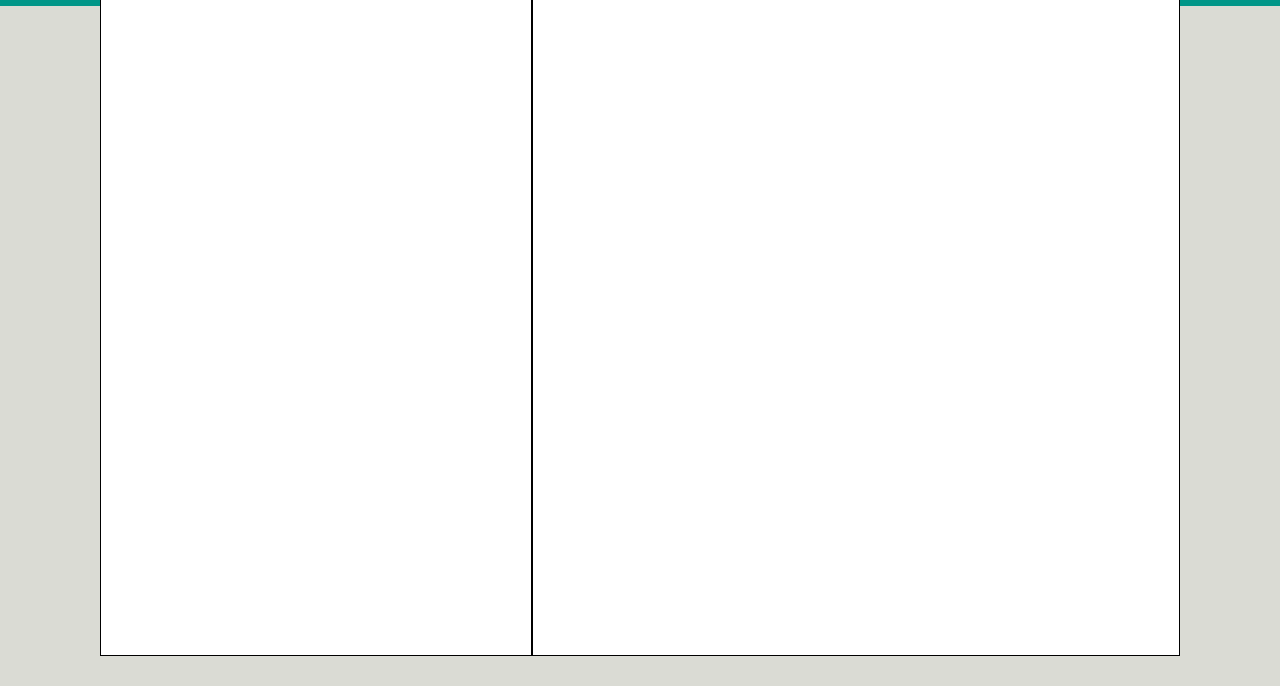
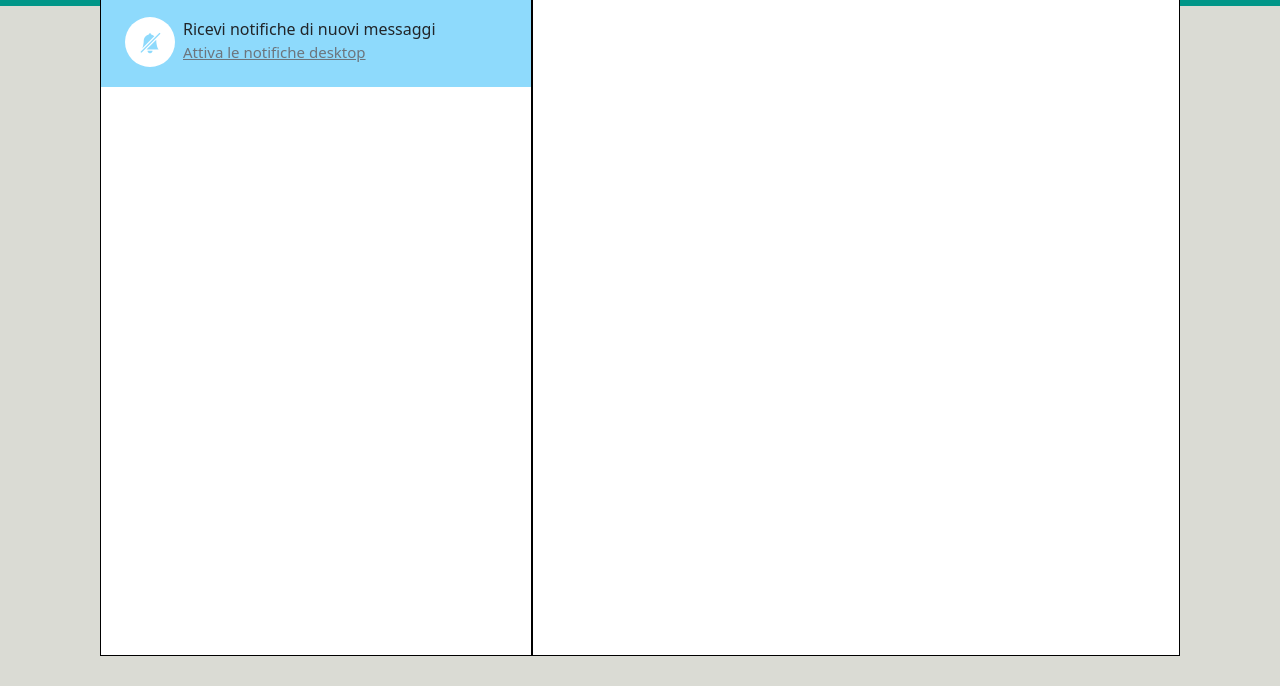
Before and after one commit to AndreaGarofalo/vue-boolzapp, a plain HTML site: page index.html in a window 1280 px wide. Shown: the part 114-800 px from the top of the page. Drawn offline with nearby package versions, Linux system fonts and the light colour scheme.

Commit message:
added notification tab

```diff
--- a/css/style.css
+++ b/css/style.css
@@ -29,7 +29,7 @@ body {
   background-color: #eaeaea;
 }
 
-.user-header figure {
+figure {
   height: 50px;
   width: 50px;
   border-radius: 50%;
@@ -49,3 +49,21 @@ body {
   font-size: 12px;
   color: rgb(141, 141, 141);
 }
+
+#notification {
+  height: 90px;
+  background-color: #8edafc;
+}
+
+#notification figure {
+  background-color: white;
+}
+
+#notification figure i {
+  color: #8edafc;
+  font-size: 20px;
+}
+
+#notification a {
+  font-size: 15px;
+}
--- a/index.html
+++ b/index.html
@@ -20,28 +20,56 @@
   <body>
     <main class="h-100">
       <div id="chat" class="d-flex">
+        <!-- user Tab -->
+
         <div id="chat-users">
+          <!-- user profile -->
+
           <div
             class="user-header d-flex align-items-center justify-content-between"
           >
             <div id="my-user" class="d-flex align-items-center">
+              <!-- my user img  and name-->
+
               <figure class="mx-3 mb-0">
                 <img class="h-100 w-100" src="img/avatar_io.jpg" alt="" />
               </figure>
               <h6>Nome Utente</h6>
             </div>
+
+            <!-- my user option -->
+
             <div class="user-options">
               <i class="bi bi-circle"></i>
               <i class="bi bi-chat-left-fill ms-2"></i>
               <i class="bi bi-three-dots-vertical me-2"></i>
             </div>
           </div>
+
+          <!-- notification -->
+
+          <div id="notification" class="d-flex align-items-center">
+            <figure
+              class="mb-0 ms-4 me-2 d-flex justify-content-center align-items-center"
+            >
+              <i class="bi bi-bell-slash-fill"></i>
+            </figure>
+            <div id="notification-text">
+              <h6 class="mb-0">Ricevi notifiche di nuovi messaggi</h6>
+              <a class="text-secondary" href="#">Attiva le notifiche desktop</a>
+            </div>
+          </div>
         </div>
+
+        <!-- chat tab -->
+
         <div id="chat-text">
           <div
             class="user-header d-flex align-items-center justify-content-between"
           >
             <div id="chat-user" class="d-flex align-items-center">
+              <!-- chat user img and name -->
+
               <figure class="mx-3 mb-0">
                 <img class="h-100 w-100" src="img/avatar_1.jpg" alt="" />
               </figure>
@@ -50,6 +78,9 @@
                 <p>Ultimo accesso oggi alle</p>
               </div>
             </div>
+
+            <!-- chat user option -->
+
             <div class="user-options">
               <i class="bi bi-search"></i>
               <i class="bi bi-paperclip ms-2"></i>
```
